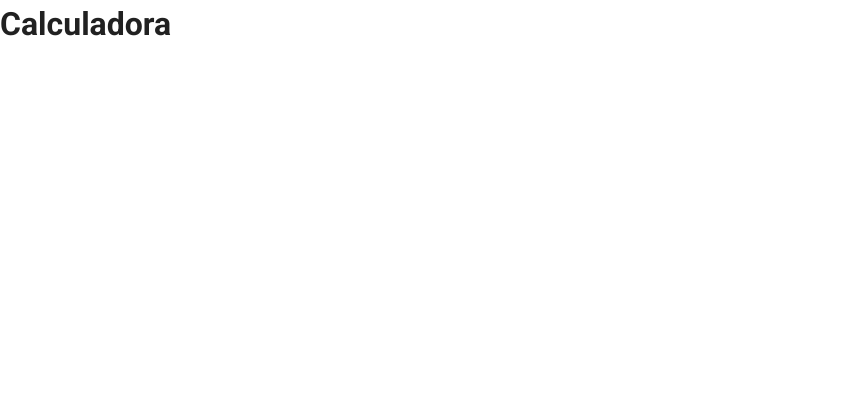
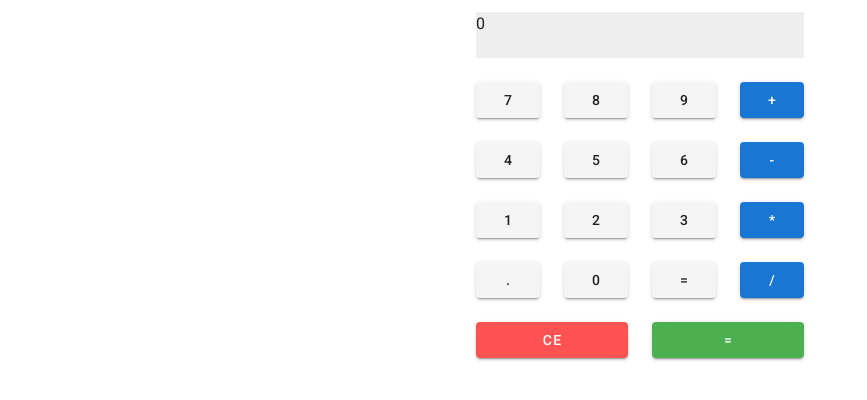
Before and after one commit to anderrf/calculadora-vue, a Vue app: page / in a window 1280 px wide. Shown: the top 400 px of the page, without its empty margins (0-867 px from the left). Built offline with nearby package versions, Linux system fonts and the light colour scheme.

Commit message:
Layout básico da calculadora

```diff
--- a/src/App.vue
+++ b/src/App.vue
@@ -1,15 +1,27 @@
 <template>
   <v-app>
     <v-main>
-      <h1>Calculadora</h1>
+      <router-view/>
     </v-main>
   </v-app>
 </template>
+<script>
+  export default {
+    name: 'App'
+  }
+</script>
+<style>
+  *{
+    margin: 0;
+    padding: 0;
+    box-sizing: border-box;
+  }
 
-<style lang="scss">
-*{
-  margin: 0;
-  padding: 0;
-  box-sizing: border-box;
-}
+  body{
+    width: 100vw;
+    min-height: 100vh;
+    display: flex;
+    justify-content: center;
+    align-items: center;
+  }
 </style>
--- a/src/router/index.js
+++ b/src/router/index.js
@@ -1,10 +1,15 @@
 import Vue from 'vue'
 import VueRouter from 'vue-router'
+import Calculadora from '../views/Calculadora'
 
 Vue.use(VueRouter)
 
 const routes = [
-
+  {
+    path: '/',
+    name: 'Calculadora',
+    component: Calculadora
+  }
 ]
 
 const router = new VueRouter({
--- /dev/null
+++ b/src/views/Calculadora.vue
@@ -0,0 +1,93 @@
+<template>
+    <v-container>
+        <v-row>
+            <v-col>
+                <v-input class="grey lighten-3" color="#000">{{display}}
+                </v-input>
+            </v-col>
+        </v-row>
+        <v-row>
+            <v-col>
+                <v-row>
+                    <v-col>
+                        <v-btn>7</v-btn>
+                    </v-col>
+                    <v-col>
+                        <v-btn>8</v-btn>
+                    </v-col>
+                    <v-col>
+                        <v-btn>9</v-btn>
+                    </v-col>
+                    <v-col>
+                        <v-btn color="primary">+</v-btn>
+                    </v-col>
+                </v-row>
+                <v-row>
+                    <v-col>
+                        <v-btn>4</v-btn>
+                    </v-col>
+                    <v-col>
+                        <v-btn>5</v-btn>
+                    </v-col>
+                    <v-col>
+                        <v-btn>6</v-btn>
+                    </v-col>
+                    <v-col>
+                        <v-btn color="primary">-</v-btn>
+                    </v-col>
+                </v-row>
+                <v-row>
+                    <v-col>
+                        <v-btn>1</v-btn>
+                    </v-col>
+                    <v-col>
+                        <v-btn>2</v-btn>
+                    </v-col>
+                    <v-col>
+                        <v-btn>3</v-btn>
+                    </v-col>
+                    <v-col>
+                        <v-btn color="primary">*</v-btn>
+                    </v-col>
+                </v-row>
+                <v-row>
+                    <v-col>
+                        <v-btn>.</v-btn>
+                    </v-col>
+                    <v-col>
+                        <v-btn>0</v-btn>
+                    </v-col>
+                    <v-col>
+                        <v-btn>=</v-btn>
+                    </v-col>
+                    <v-col>
+                        <v-btn color="primary">/</v-btn>
+                    </v-col>
+                </v-row>
+                <v-row>
+                    <v-col>
+                        <v-btn block color="error">CE</v-btn>
+                    </v-col>
+                    <v-col>
+                        <v-btn block color="success">=</v-btn>
+                    </v-col>
+                </v-row>
+            </v-col>
+        </v-row>
+    </v-container>
+</template>
+<script>
+  export default {
+    name: 'Calculadora',
+    data(){
+        return{
+            display: 0,
+            val1: null,
+            val2: null
+        }
+    }
+  }
+</script>
+<style scoped>
+
+</style>
```
